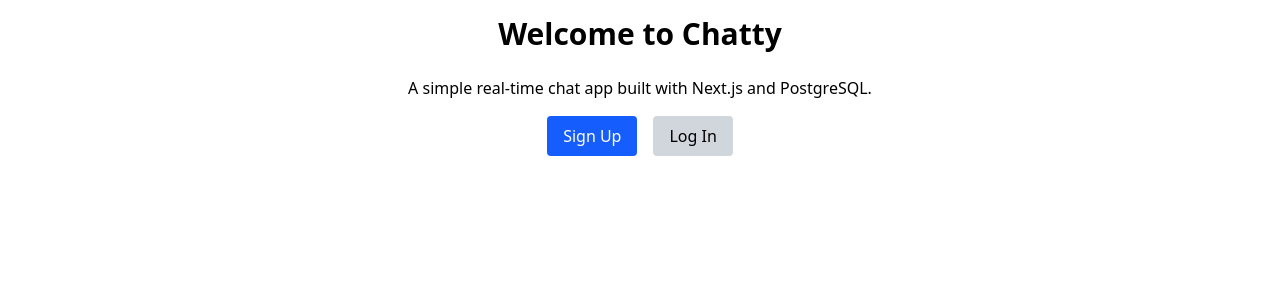
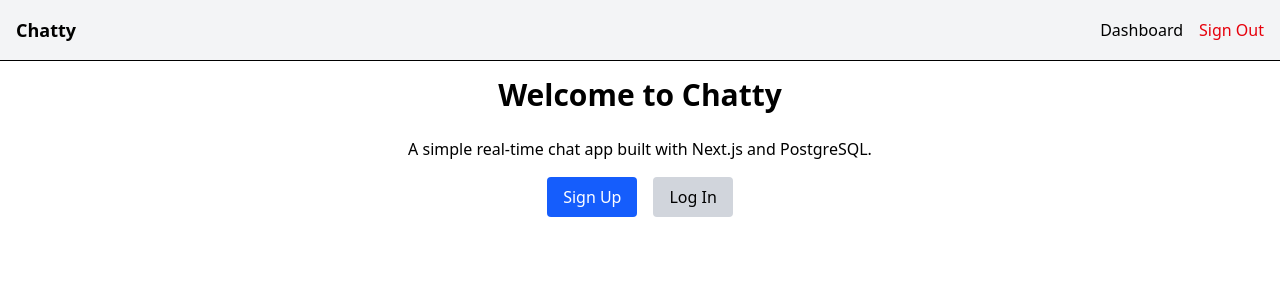
Before and after one commit to EthanForrestCarr/chatty, a Next.js app: page / in a window 1280 px wide. Shown: the top 300 px of the page. Built offline with nearby package versions, Linux system fonts and the light colour scheme; no server answers; sample sign-in values are in the browser's storage.

Commit message:
basic navbar, fixed url on redirects

```diff
--- a/src/app/api/chats/[chatId]/route.ts
+++ b/src/app/api/chats/[chatId]/route.ts
@@ -47,5 +47,5 @@
     },
   });
 
-  return NextResponse.redirect(`/chat/${params.chatId}`);
+  return NextResponse.redirect(new URL(`/chat/${params.chatId}`, req.url));
 }
--- a/src/app/api/chats/route.ts
+++ b/src/app/api/chats/route.ts
@@ -39,7 +39,8 @@
 
     if (existingChat) {
         // Chat already exists — redirect to it
-    return NextResponse.redirect(`/chat/${existingChat.id}`);
+        return NextResponse.redirect(new URL(`/chat/${existingChat.id}`, req.url));
+
     }
 
     // Create a new chat
@@ -50,6 +51,7 @@
             },
         },
     });
+    // After creating a new chat
+    return NextResponse.redirect(new URL(`/chat/${newChat.id}`, req.url));
 
-  return NextResponse.redirect(`/chat/${newChat.id}`);
 }
--- a/src/app/api/messages/[messageId]/route.ts
+++ b/src/app/api/messages/[messageId]/route.ts
@@ -36,5 +36,5 @@
 
   // Redirect back to the chat page
   const chatId = req.nextUrl.searchParams.get("chatId");
-  return NextResponse.redirect(`/chat/${chatId}`);
+  return NextResponse.redirect(new URL(`/chat/${chatId}`, req.url));
 }
--- a/src/app/layout.tsx
+++ b/src/app/layout.tsx
@@ -1,5 +1,7 @@
 import './globals.css';
 import type { Metadata } from 'next';
+import Navbar from "@/components/Navbar";
+import Providers from "@/components/Providers"; // ✅ new
 
 export const metadata: Metadata = {
   title: 'Chatty',
@@ -9,7 +11,12 @@
 export default function RootLayout({ children }: { children: React.ReactNode }) {
   return (
     <html lang="en">
-      <body>{children}</body>
+      <body>
+        <Providers>
+          <Navbar />
+          {children}
+        </Providers>
+      </body>
     </html>
   );
 }
--- a/src/components/Navbar.tsx
+++ b/src/components/Navbar.tsx
@@ -0,0 +1,36 @@
+'use client';
+
+import Link from "next/link";
+import { signOut, useSession } from "next-auth/react";
+
+export default function Navbar() {
+  const { data: session } = useSession();
+
+  return (
+    <nav className="flex items-center justify-between p-4 bg-gray-100 border-b">
+      <div className="text-lg font-semibold">
+        <Link href="/">Chatty</Link>
+      </div>
+      <div className="flex items-center gap-4">
+        {session?.user ? (
+          <>
+            <Link href="/dashboard" className="hover:underline">
+              Dashboard
+            </Link>
+            <button
+              onClick={() => signOut({ callbackUrl: '/' })}
+              className="text-red-600 hover:underline"
+            >
+              Sign Out
+            </button>
+          </>
+        ) : (
+          <>
+            <Link href="/login" className="hover:underline">Log In</Link>
+            <Link href="/signup" className="hover:underline">Sign Up</Link>
+          </>
+        )}
+      </div>
+    </nav>
+  );
+}
--- /dev/null
+++ b/src/components/Providers.tsx
@@ -0,0 +1,8 @@
+'use client';
+
+import { SessionProvider } from "next-auth/react";
+import { ReactNode } from "react";
+
+export default function Providers({ children }: { children: ReactNode }) {
+  return <SessionProvider>{children}</SessionProvider>;
+}
```
Lines whose indentation alone changed are shown as unchanged.
